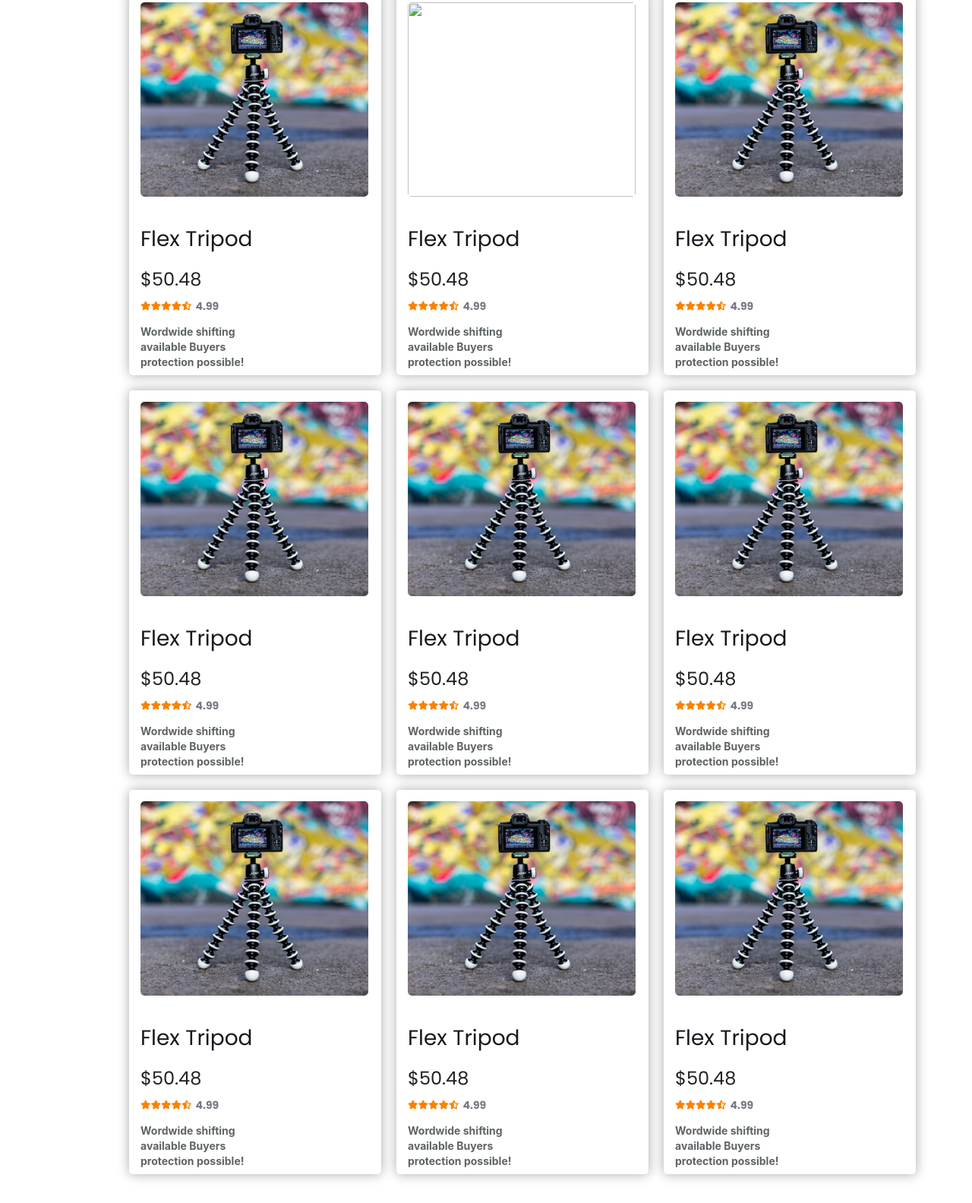
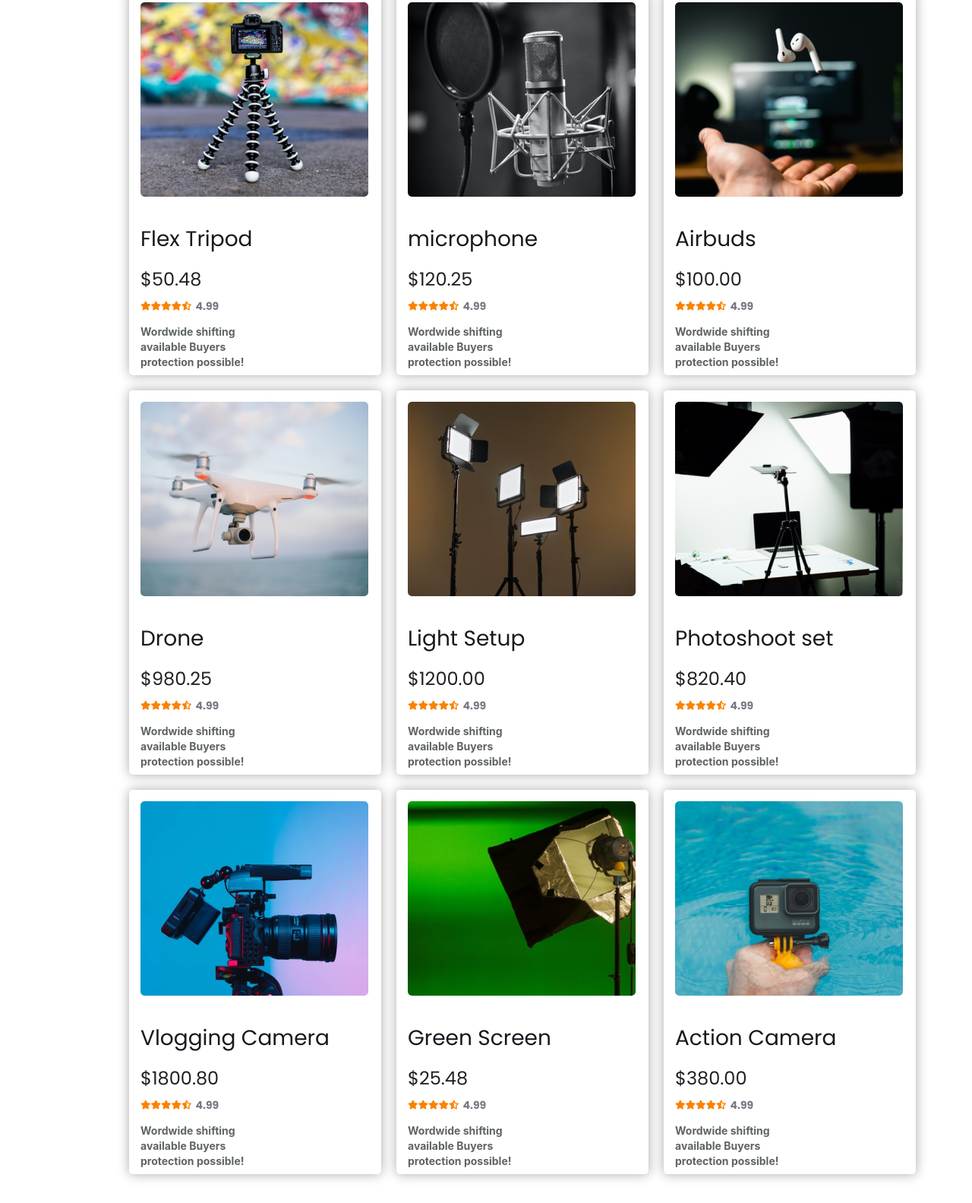
Before and after one commit to soniafrin/responsive-assignment, a plain HTML site: page index.html in a window 1280 px wide. Shown: the part 1068-2652 px from the top of the page at 76% size. Drawn offline with Linux system fonts and the light colour scheme.

Commit message:
section three

```diff
--- a/index.html
+++ b/index.html
@@ -117,11 +117,11 @@
                     </div>
                     <div class="collection">
                         <figure class="collection-img">
-                            <img src="images/" alt="">
+                            <img src="images/mic.png" alt="">
                         </figure>
                         <div class="collection-info">
-                            <h3 class="tripod-heading">Flex Tripod</h3>
-                            <p class="tripod-price">$50.48</p>
+                            <h3 class="tripod-heading">microphone</h3>
+                            <p class="tripod-price">$120.25</p>
                             <span class="ratings">
                                 <i class="fas fa-star fill-star"></i>
                                 <i class="fas fa-star fill-star"></i>
@@ -136,11 +136,11 @@
                     </div>
                     <div class="collection">
                         <figure class="collection-img">
-                            <img src="images/tripod.png" alt="">
+                            <img src="images/airpod.png" alt="">
                         </figure>
                         <div class="collection-info">
-                            <h3 class="tripod-heading">Flex Tripod</h3>
-                            <p class="tripod-price">$50.48</p>
+                            <h3 class="tripod-heading">Airbuds</h3>
+                            <p class="tripod-price">$100.00</p>
                             <span class="ratings">
                                 <i class="fas fa-star fill-star"></i>
                                 <i class="fas fa-star fill-star"></i>
@@ -155,11 +155,11 @@
                     </div>
                     <div class="collection">
                         <figure class="collection-img">
-                            <img src="images/tripod.png" alt="">
+                            <img src="images/drone.png" alt="">
                         </figure>
                         <div class="collection-info">
-                            <h3 class="tripod-heading">Flex Tripod</h3>
-                            <p class="tripod-price">$50.48</p>
+                            <h3 class="tripod-heading">Drone</h3>
+                            <p class="tripod-price">$980.25</p>
                             <span class="ratings">
                                 <i class="fas fa-star fill-star"></i>
                                 <i class="fas fa-star fill-star"></i>
@@ -174,11 +174,11 @@
                     </div>
                     <div class="collection">
                         <figure class="collection-img">
-                            <img src="images/tripod.png" alt="">
+                            <img src="images/lights.png" alt="">
                         </figure>
                         <div class="collection-info">
-                            <h3 class="tripod-heading">Flex Tripod</h3>
-                            <p class="tripod-price">$50.48</p>
+                            <h3 class="tripod-heading">Light Setup</h3>
+                            <p class="tripod-price">$1200.00</p>
                             <span class="ratings">
                                 <i class="fas fa-star fill-star"></i>
                                 <i class="fas fa-star fill-star"></i>
@@ -193,11 +193,11 @@
                     </div>
                     <div class="collection">
                         <figure class="collection-img">
-                            <img src="images/tripod.png" alt="">
+                            <img src="images/setup.png" alt="">
                         </figure>
                         <div class="collection-info">
-                            <h3 class="tripod-heading">Flex Tripod</h3>
-                            <p class="tripod-price">$50.48</p>
+                            <h3 class="tripod-heading">Photoshoot set</h3>
+                            <p class="tripod-price">$820.40</p>
                             <span class="ratings">
                                 <i class="fas fa-star fill-star"></i>
                                 <i class="fas fa-star fill-star"></i>
@@ -212,11 +212,11 @@
                     </div>
                     <div class="collection">
                         <figure class="collection-img">
-                            <img src="images/tripod.png" alt="">
+                            <img src="images/camera.png" alt="">
                         </figure>
                         <div class="collection-info">
-                            <h3 class="tripod-heading">Flex Tripod</h3>
-                            <p class="tripod-price">$50.48</p>
+                            <h3 class="tripod-heading">Vlogging Camera</h3>
+                            <p class="tripod-price">$1800.80</p>
                             <span class="ratings">
                                 <i class="fas fa-star fill-star"></i>
                                 <i class="fas fa-star fill-star"></i>
@@ -231,11 +231,11 @@
                     </div>
                     <div class="collection">
                         <figure class="collection-img">
-                            <img src="images/tripod.png" alt="">
+                            <img src="images/single-light.png" alt="">
                         </figure>
                         <div class="collection-info">
-                            <h3 class="tripod-heading">Flex Tripod</h3>
-                            <p class="tripod-price">$50.48</p>
+                            <h3 class="tripod-heading">Green Screen</h3>
+                            <p class="tripod-price">$25.48</p>
                             <span class="ratings">
                                 <i class="fas fa-star fill-star"></i>
                                 <i class="fas fa-star fill-star"></i>
@@ -250,11 +250,11 @@
                     </div>
                     <div class="collection">
                         <figure class="collection-img">
-                            <img src="images/tripod.png" alt="">
+                            <img src="images/action.png" alt="">
                         </figure>
                         <div class="collection-info">
-                            <h3 class="tripod-heading">Flex Tripod</h3>
-                            <p class="tripod-price">$50.48</p>
+                            <h3 class="tripod-heading">Action Camera</h3>
+                            <p class="tripod-price">$380.00</p>
                             <span class="ratings">
                                 <i class="fas fa-star fill-star"></i>
                                 <i class="fas fa-star fill-star"></i>
```
